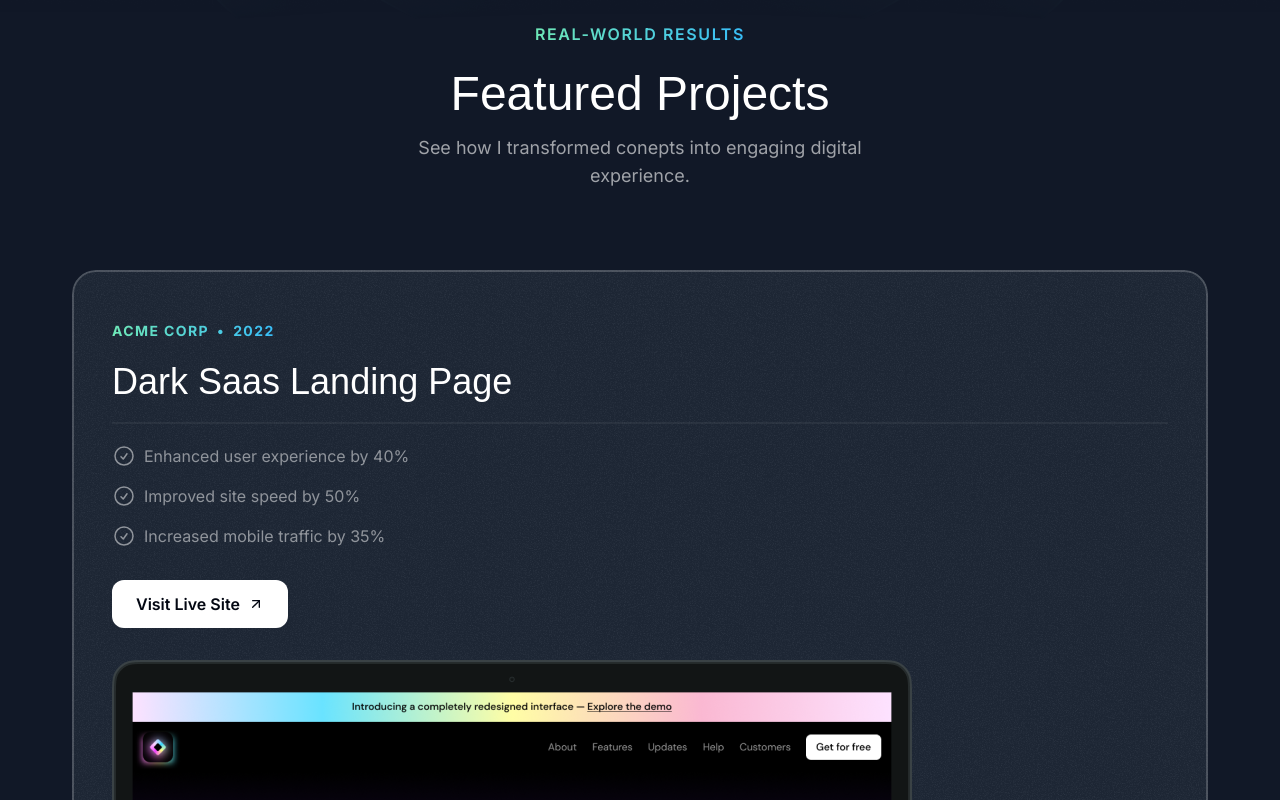
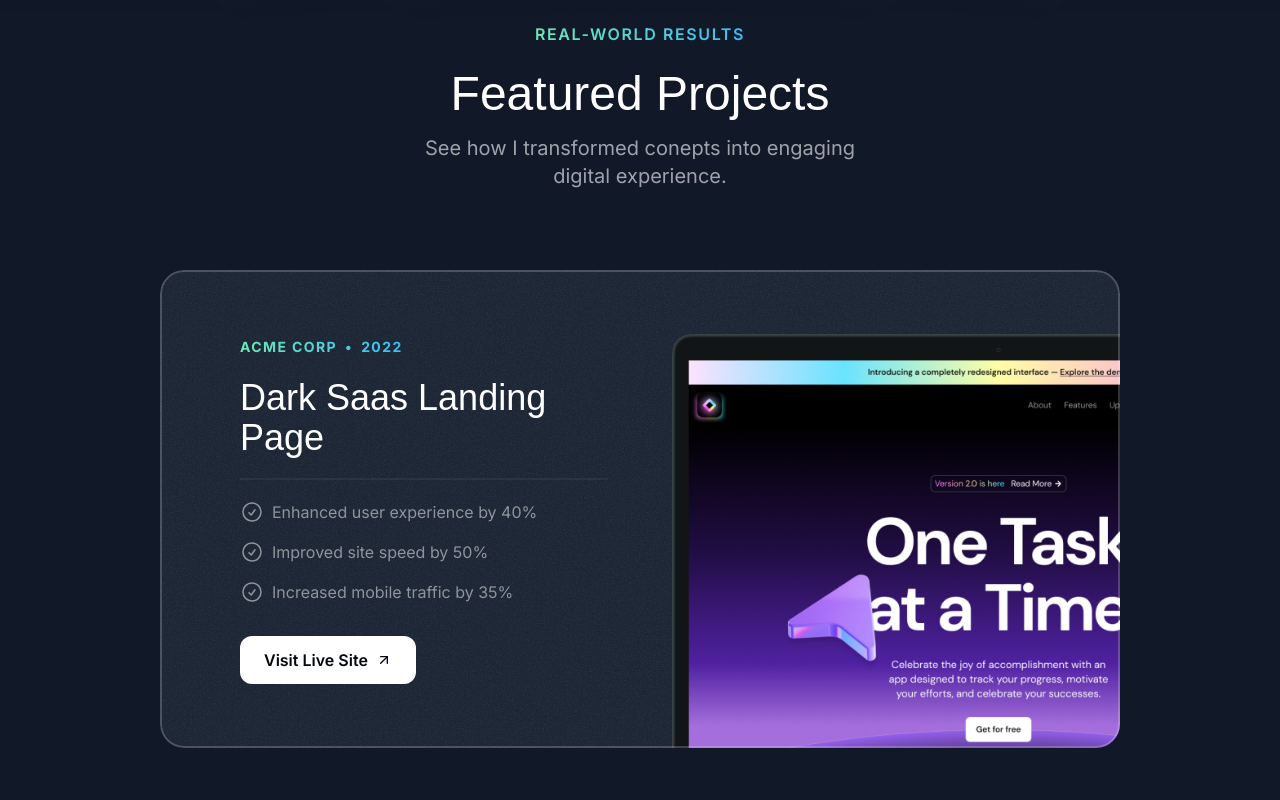
Before and after one commit to WilliamRossCrane/Portfolio, a Next.js app in the folder portfolio/portfolio/: page / in a window 1280 px wide. Shown: the part 900-1700 px from the top of the page. Built offline with nearby package versions, Linux system fonts and the light colour scheme; a web font is replaced by a local one.

Commit message:
Project Section: Desktop/LG Version complete, global container styling added for lg view

```diff
--- a/portfolio/portfolio/src/app/globals.css
+++ b/portfolio/portfolio/src/app/globals.css
@@ -11,3 +11,9 @@
         @apply absolute top-1/2 left-1/2 -translate-x-1/2 -translate-y-1/2 rounded-full border-2 border-emerald-300/20 shadow-[0_0_80px_inset] shadow-emerald-300/20;
     }
 }
+
+@layer utilities {
+    .container {
+        @apply lg:max-w-5xl;
+    }
+}
--- a/portfolio/portfolio/src/sections/Projects.tsx
+++ b/portfolio/portfolio/src/sections/Projects.tsx
@@ -47,22 +47,25 @@ const portfolioProjects = [
 
 export const ProjectsSection = () => {
   return(
-    <section className="pb-16">
+    <section className="pb-16 lg:py24">
       <div className="container">
         <div className="flex justify-center">
           <p className="uppercase font-semibold tracking-widest bg-gradient-to-r from-emerald-300 to-sky-400 text-transparent bg-clip-text text-center">Real-world Results</p>
         </div>
         <h2 className="font-serif text-3xl md:text-5xl text-center mt-6">Featured Projects</h2>
-        <p className="text-center md:text-lg text-white/60 mt-4 max-w-md mx-auto">See how I transformed conepts into engaging digital experience.</p>
+        <p className="text-center md:text-lg lg:text-xl text-white/60 mt-4 max-w-md mx-auto">See how I transformed conepts into engaging digital experience.</p>
         <div className="mt-10 md:mt-20 flex flex-col gap-20">
           {portfolioProjects.map((project) => (
-            <div key={project.title} className="bg-gray-800 rounded-3xl relative z-0 overflow-hidden  after:z-10 after:content-[''] after:absolute after:inset-0 after:outline-2 after:outline after:-outline-offset-2 after:rounded-3xl after:outline-white/20 px-8 pt-8 md:pt-12 md:px-10 after:pointer-events-none">
+            <div key={project.title} className="bg-gray-800 rounded-3xl relative z-0 overflow-hidden  after:z-10 after:content-[''] after:absolute after:inset-0 after:outline-2 after:outline after:-outline-offset-2 after:rounded-3xl after:outline-white/20 px-8 pt-8 md:pt-12 md:px-10 lg:pt-16 lg:px-20 after:pointer-events-none">
+
             <div className="absolute inset-0 -z-10 opacity-5"
             style={{
               backgroundImage: `url(${grainImage.src})`,
             }}
             ></div>
 
+            <div className="lg:grid lg:grid-cols-2 lg:gap-16">
+              <div className="lg:pb-16">
               <div className="bg-gradient-to-r from-emerald-300 to-sky-400 inline-flex gap-2 font-bold uppercase tracking-widest text-sm text-transparent bg-clip-text">
               <span>{project.company}</span>
               <span>&bull;</span>
@@ -85,7 +88,12 @@ export const ProjectsSection = () => {
                   <ArrowUpRightIcon className="size-4"/>
                 </button>
               </a>
-              <Image src={project.image} alt={project.title} className="mt-8 -mb-4 md:-mb-0"/>
+              </div>
+
+              <div className="relative">
+              <Image src={project.image} alt={project.title} className="mt-8 -mb-4 md:-mb-0 lg:mt-0 lg:absolute lg:h-full lg:w-auto lg:max-w-none"/>
+              </div>
+              </div>
             </div>
           ))}
         </div>
```
